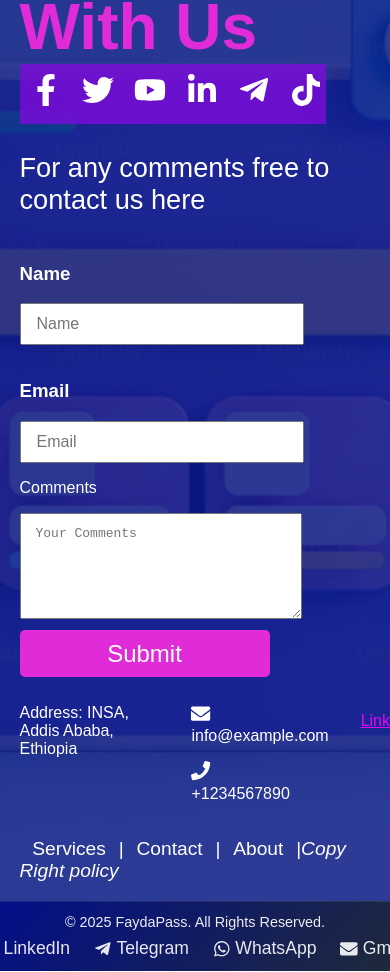
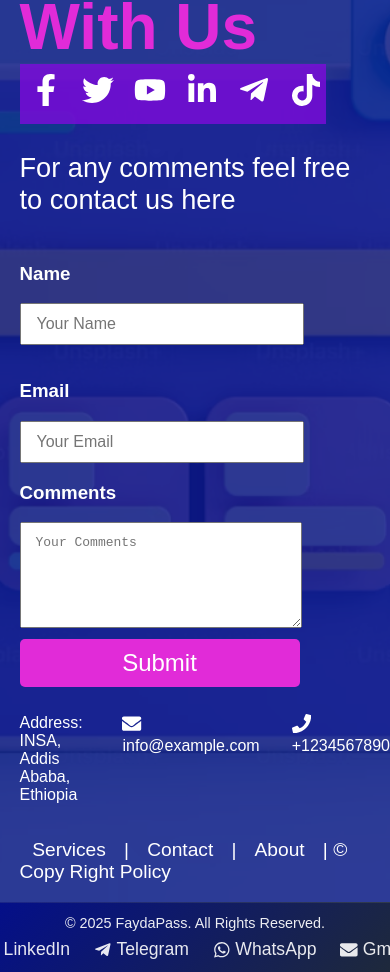
Before and after one commit to mahlet-16/INSA_Group13, a React (Create React App) app: page /contact in a window 390 px wide. Shown: the part 1580-2552 px from the top of the page. Built offline with nearby package versions, Linux system fonts and the light colour scheme.

Commit message:
name, email and comment area integrate with submit button

```diff
--- a/src/components/Contact/Contact.css
+++ b/src/components/Contact/Contact.css
@@ -43,6 +43,10 @@
   color: white;
 }
 
+.social-icons:hover {
+  color: rgb(225, 43, 216);
+}
+
 .contact-description {
   flex: 1;
   max-width: 350px;
@@ -52,6 +56,11 @@
 }
 
 .contact-form {
+  display: flex;
+  flex-direction: column;
+}
+
+.name-email {
   display: flex;
   gap: 1rem;
 }
@@ -130,7 +139,7 @@
 }
 
 @media (max-width: 768px) {
-  .contact-form,
+  .name-email,
   .contact {
     display: flex;
     flex-direction: column;
@@ -147,9 +156,12 @@
     justify-content: space-evenly;
   }
 
-  .form-textarea,
+  .form-textarea {
+    width: 250px;
+  }
+
   .submit-message {
-    width: 250px;
+    width: 280px;
   }
 
   .address {
--- a/src/components/Contact/Contact.jsx
+++ b/src/components/Contact/Contact.jsx
@@ -1,4 +1,4 @@
-import React from "react";
+import React, { useState } from "react";
 import "./Contact.css";
 import {
   FaEnvelope,
@@ -10,6 +10,7 @@ import {
   FaTelegramPlane,
   FaTiktok,
 } from "react-icons/fa";
+import axios from "axios"; // optional, only if you plan to send data to a backend
 
 const socialIcons = [
   { name: "Facebook", icon: <FaFacebookF />, link: "https://facebook.com" },
@@ -21,6 +22,43 @@ const socialIcons = [
 ];
 
 function Contact() {
+  // --- Step 1: Manage form state ---
+  const [formData, setFormData] = useState({
+    name: "",
+    email: "",
+    comment: "",
+  });
+  const [message, setMessage] = useState("");
+  const [loading, setLoading] = useState(false);
+
+  // --- Step 2: Update state when user types ---
+  const handleChange = (e) => {
+    setFormData({
+      ...formData,
+      [e.target.name]: e.target.value,
+    });
+  };
+
+  // --- Step 3: Handle form submission ---
+  const handleSubmit = async (e) => {
+    e.preventDefault();
+    setLoading(true);
+    setMessage("");
+
+    try {
+      // Example: Send to backend API
+      // await axios.post("http://localhost:5000/contact", formData);
+
+      console.log("Submitted Data:", formData); // for now, just show in console
+      setMessage("Your message has been sent successfully!");
+      setFormData({ name: "", email: "", comment: "" }); // reset form
+    } catch (error) {
+      setMessage("Failed to send message. Please try again.");
+    } finally {
+      setLoading(false);
+    }
+  };
+
   return (
     <section id="contact" className="contact-section">
       <div className="contact-con">
@@ -41,71 +79,73 @@ function Contact() {
             ))}
           </div>
         </div>
-        <div>
+
         <p className="contact-description">
-            For any comments free to contact us here
+          For any comments feel free to contact us here
         </p>
-        </div>
-        <div>
-          <form className="contact-form">
+
+        {/* Step 4: Integrated Form */}
+        <form className="contact-form" onSubmit={handleSubmit}>
+          <div className="name-email">
             <div>
               <h3>Name</h3>
               <input
                 className="form-input"
                 type="text"
                 name="name"
-                placeholder="Name"
+                placeholder="Your Name"
+                value={formData.name}
+                onChange={handleChange}
                 required
               />
             </div>
+
             <div>
               <h3>Email</h3>
               <input
                 className="form-input"
                 type="email"
                 name="email"
-                placeholder="Email"
+                placeholder="Your Email"
+                value={formData.email}
+                onChange={handleChange}
                 required
               />
             </div>
-          </form>
           </div>
+
           <div className="message-send">
-          <p>Comments</p>
+            <h3>Comments</h3>
             <textarea
               className="form-textarea"
+              name="comment"
               placeholder="Your Comments"
+              value={formData.comment}
+              onChange={handleChange}
+              required
             ></textarea>
-          <button type="submit" className="submit-message">
-            Submit
+            <button type="submit" className="submit-message" disabled={loading}>
+              {loading ? "Sending..." : "Submit"}
             </button>
           </div>
+        </form>
+
+        {message && <p className="submit-feedback">{message}</p>}
+
         <div className="address">
           <div className="contact-inf">
             <p>Address: INSA, Addis Ababa, Ethiopia</p>
-            <div>
             <p>
-                <FaEnvelope className="email-icon" />
-                info@example.com
+              <FaEnvelope className="email-icon" /> info@example.com
             </p>
             <p>
-                <FaPhone className="phone-icon" />
-                +1234567890
+              <FaPhone className="phone-icon" /> +1234567890
             </p>
-            </div>
-            <div className="link-special">
-              <a className="special-link" href="http://example.com">
-                Link
-              </a>
-            </div>
           </div>
           <div className="link-container">
             <p>
-              <a href="/services">Services</a>|<a href="/contact">Contact</a>|
-              <a href="/about">About</a>|
-              <i className="fa fa-copyright" aria-hidden="true">
-                Copy Right policy
-              </i>
+              <a href="/services">Services</a> | <a href="/contact">Contact</a>{" "}
+              | <a href="/about">About</a> | © Copy Right Policy
             </p>
           </div>
         </div>
```
Lines whose indentation alone changed are shown as unchanged.
